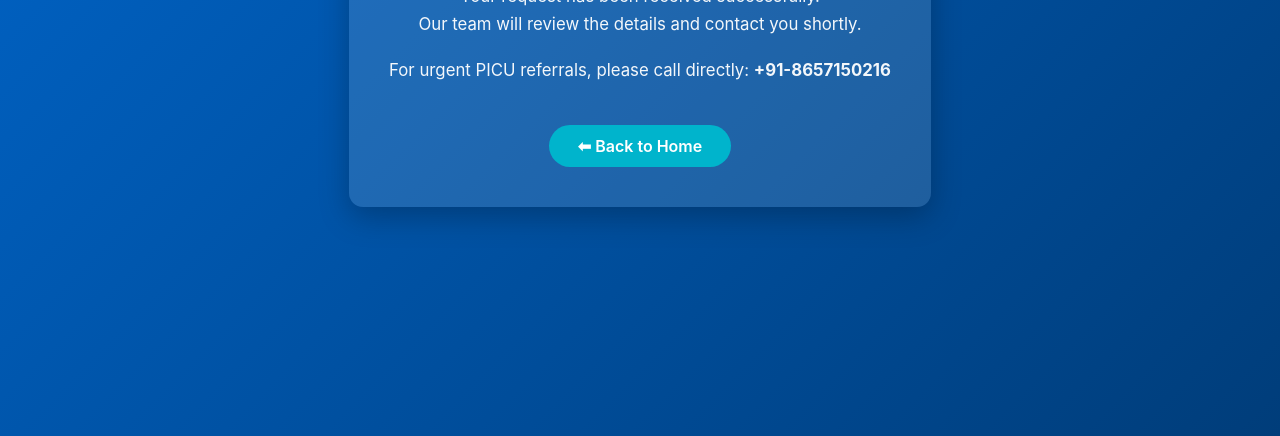
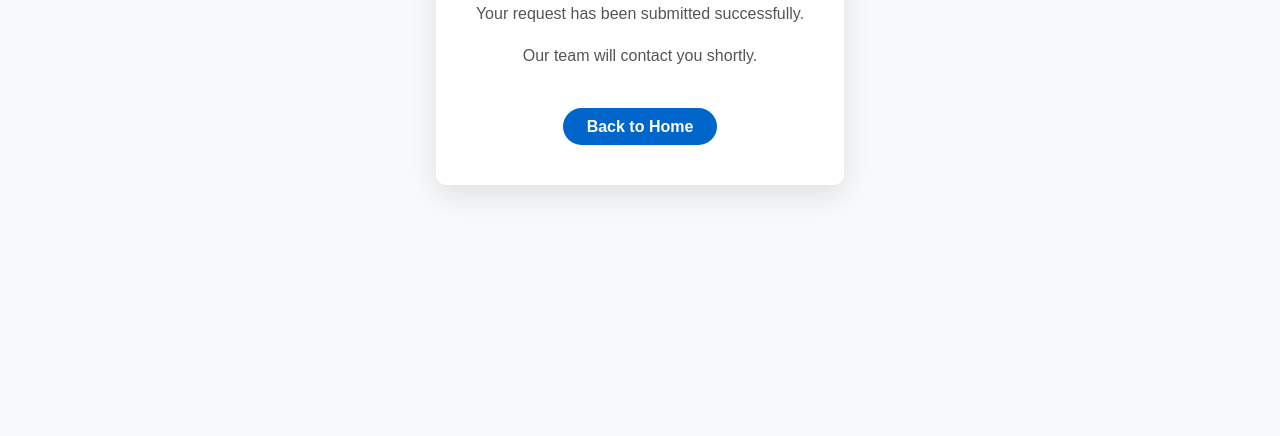
Before and after one commit to imlazzyfreak-cmd/DR-KAPIL-WEBSITE, a website: page thank-you.html in a window 1280 px wide. Shown: the part 364-800 px from the top of the page. Drawn offline with Linux system fonts and the light colour scheme.

Commit message:
Update thank-you.html

```diff
--- a/thank-you.html
+++ b/thank-you.html
@@ -1,74 +1,53 @@
 <!DOCTYPE html>
 <html lang="en">
 <head>
-  <meta charset="UTF-8">
+  <meta charset="UTF-8" />
   <title>Thank You | Dr. Kapil Akula</title>
-  <meta name="viewport" content="width=device-width, initial-scale=1.0">
   <meta name="robots" content="noindex">
-
   <style>
     body {
-      margin: 0;
-      font-family: -apple-system, BlinkMacSystemFont, "Segoe UI", Roboto, sans-serif;
-      background: linear-gradient(135deg, #0066cc, #003d7a);
-      color: #ffffff;
+      font-family: Arial, sans-serif;
+      background: #f8f9fa;
       display: flex;
       justify-content: center;
       align-items: center;
       height: 100vh;
+      margin: 0;
+    }
+    .box {
+      background: #ffffff;
+      padding: 2.5rem;
+      border-radius: 10px;
       text-align: center;
+      box-shadow: 0 10px 30px rgba(0,0,0,0.1);
+      max-width: 480px;
     }
-
-    .card {
-      background: rgba(255,255,255,0.12);
-      padding: 2.5rem;
-      border-radius: 14px;
-      max-width: 520px;
-      box-shadow: 0 10px 30px rgba(0,0,0,0.25);
-    }
-
     h1 {
-      font-size: 2rem;
+      color: #0066cc;
       margin-bottom: 1rem;
     }
-
     p {
-      font-size: 1.05rem;
-      line-height: 1.7;
-      opacity: 0.95;
+      color: #555;
+      line-height: 1.6;
     }
-
     a {
       display: inline-block;
       margin-top: 1.5rem;
-      padding: 0.7rem 1.8rem;
-      background: #00b4cc;
-      color: #ffffff;
+      color: white;
+      background: #0066cc;
+      padding: 0.6rem 1.5rem;
+      border-radius: 30px;
       text-decoration: none;
-      border-radius: 999px;
       font-weight: 600;
-      transition: 0.3s;
-    }
-
-    a:hover {
-      background: #009fb1;
-      transform: translateY(-2px);
     }
   </style>
 </head>
-
 <body>
-  <div class="card">
-    <h1>Thank You for Contacting Us</h1>
-    <p>
-      Your request has been received successfully.<br>
-      Our team will review the details and contact you shortly.
-    </p>
-    <p>
-      For urgent PICU referrals, please call directly:
-      <strong>+91-8657150216</strong>
-    </p>
-    <a href="/">⬅ Back to Home</a>
+  <div class="box">
+    <h1>Thank You</h1>
+    <p>Your request has been submitted successfully.</p>
+    <p>Our team will contact you shortly.</p>
+    <a href="/">Back to Home</a>
   </div>
 </body>
 </html>
```
